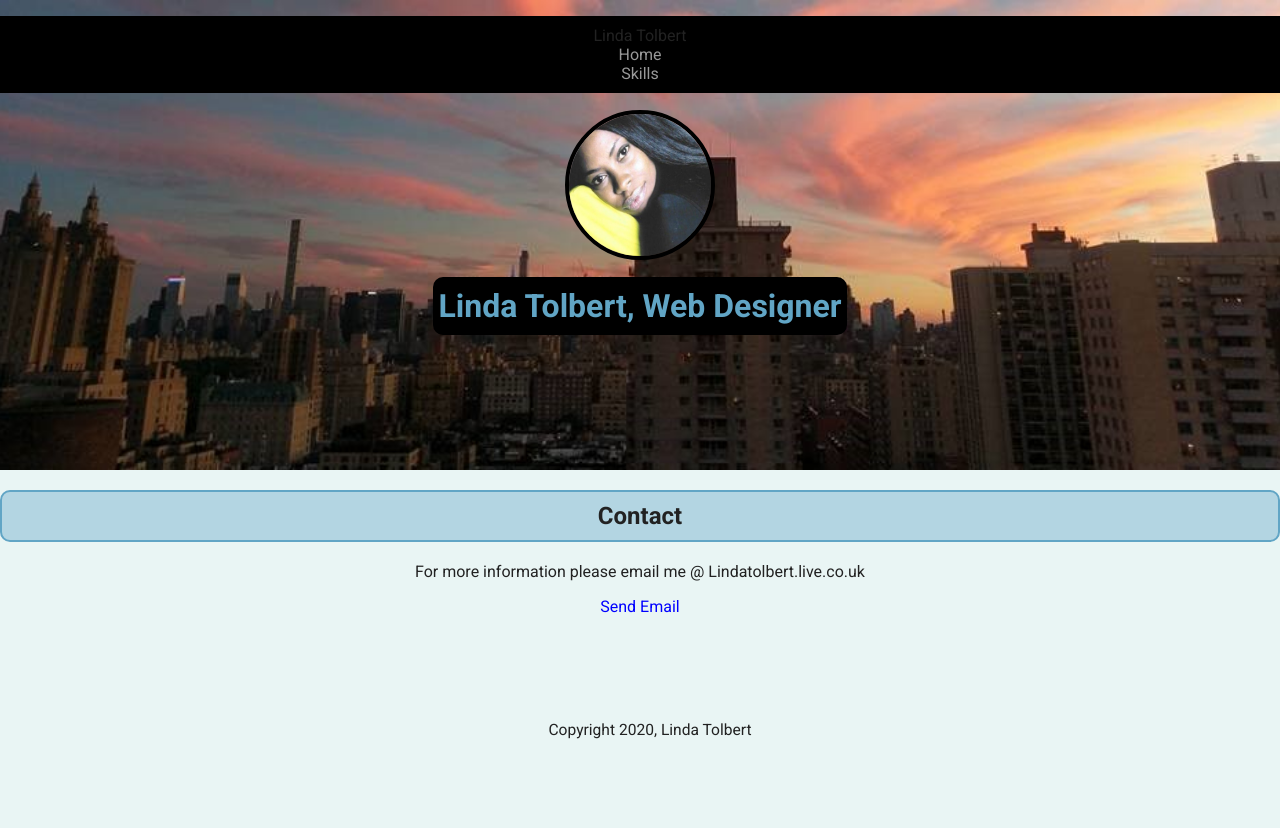
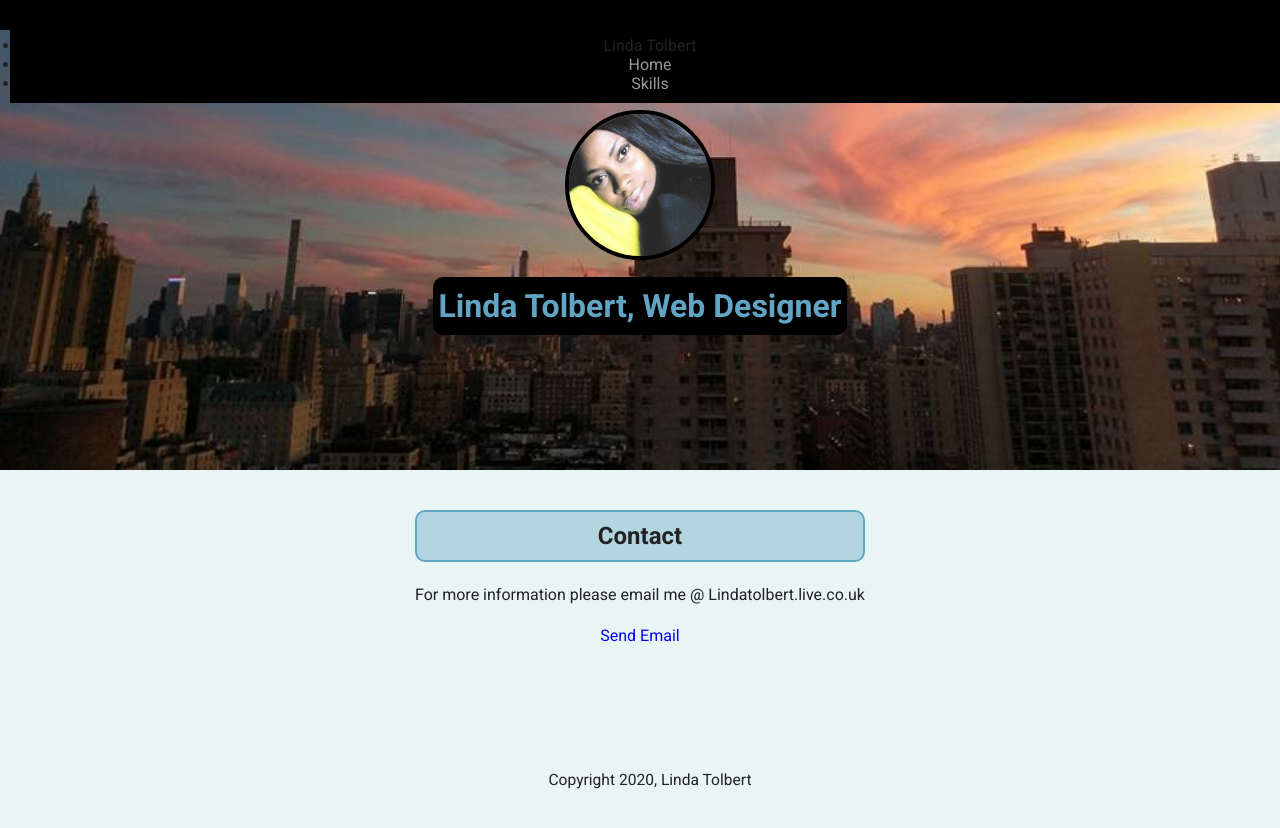
Before and after one commit to Lindaxnyc/Treehouse-Tech-Degree-Unit-1-, a plain HTML site: page contact.html in a window 1280 px wide. Drawn offline with Linux system fonts and the light colour scheme; a web font is replaced by a local one.

Commit message:
Changed nav

```diff
--- a/contact.html
+++ b/contact.html
@@ -9,7 +9,7 @@
 </head>
   <body>
 
-    <nav>
+    <nav class="main-nav">
         <ul class="main-nav">
           <li class="name">Linda Tolbert</li>
           <li><a href="index.html">Home</a></li>
@@ -22,7 +22,8 @@
       <h1 class="tag name">Linda Tolbert, Web Designer</h1>
     </header>
 
-      <div>
+      <main class="flex">
+        <div>
         <h2 class="card-title">Contact</h2>
         <p>For more information please email me @ Lindatolbert.live.co.uk</p>
         <p>
```
